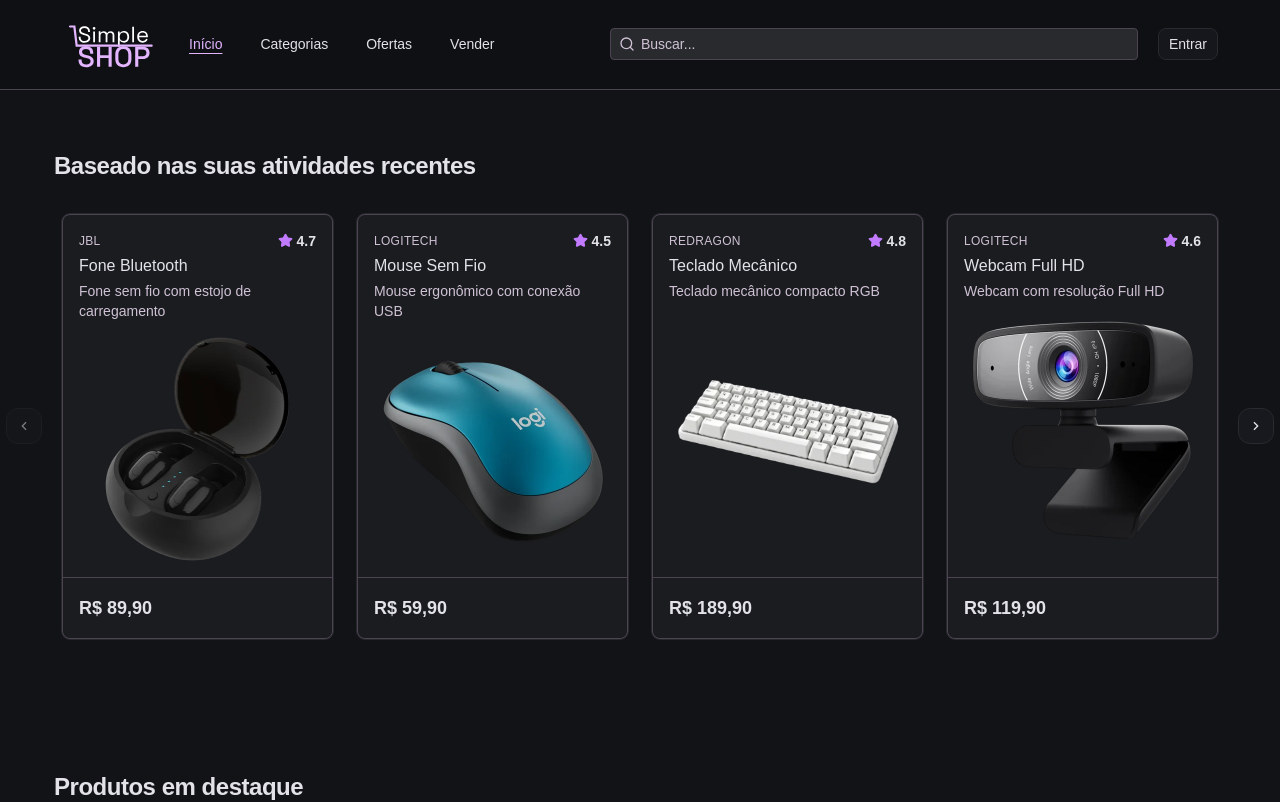
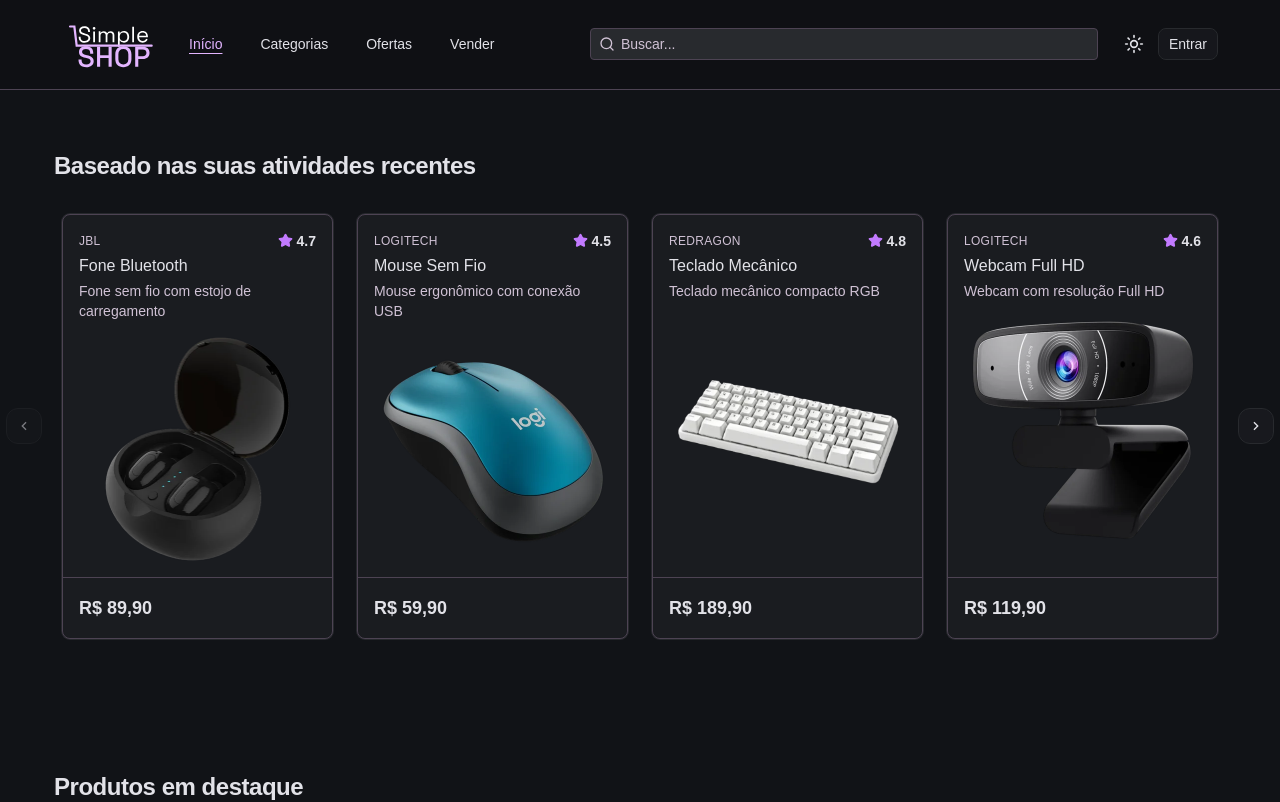
Before and after one commit to andrelsalvalaggio-ui/trabalho-react-interface, a React (Vite) app: page /inicio in a window 1280 px wide. Shown: the top 802 px of the page. Built offline with nearby package versions, Linux system fonts and the light colour scheme.

Commit message:
Refactor: Botão para alterar tema presente memso com usuario nao logado

```diff
--- a/src/components/Header.tsx
+++ b/src/components/Header.tsx
@@ -1,9 +1,9 @@
 import { Button } from "../ui/button";
-import { DropdownMenu, DropdownMenuContent, DropdownMenuGroup, DropdownMenuItem, DropdownMenuSeparator, DropdownMenuTrigger, } from "../ui/dropdown-menu";
-import { InputGroup, InputGroupAddon, InputGroupInput, } from "../ui/input-group";
+import { DropdownMenu, DropdownMenuContent, DropdownMenuGroup, DropdownMenuItem, DropdownMenuSeparator, DropdownMenuTrigger } from "../ui/dropdown-menu";
+import { InputGroup, InputGroupAddon, InputGroupInput } from "../ui/input-group";
 import { Avatar, AvatarFallback, AvatarImage } from "../ui/avatar";
 import { useNavigate } from "react-router-dom";
-import { BadgeCheckIcon, BellIcon, CreditCardIcon, LogOutIcon, MoonIcon, SearchIcon, ShoppingCartIcon, SunIcon, } from "lucide-react";
+import { BadgeCheckIcon, BellIcon, CreditCardIcon, LogOutIcon, MoonIcon, SearchIcon, ShoppingCartIcon, SunIcon } from "lucide-react";
 import { useEffect, useState } from "react";
 import Logo from "./Logo";
 import { MenuLink } from "./MenuLink";
@@ -77,15 +77,25 @@ export function Header() {
         </div>
 
         <div className="flex items-center w-fit justify-end gap-2">
+          <Button
+            variant="ghost"
+            size="icon"
+            className="cursor-pointer bg-transparent"
+            aria-label="Alternar tema"
+            onClick={toggleDarkMode}
+          >
+            {darkMode
+              ? <SunIcon className="size-5" aria-hidden="true" />
+              : <MoonIcon className="size-4" aria-hidden="true" />
+            }
+          </Button>
+
           {isLogado ?
             <>
+              <Button variant="ghost" size="icon" className="cursor-pointer" aria-label="Notificações">
+                <BellIcon />
+              </Button>
 
-              <Button variant="ghost" size="icon" className="cursor-pointer bg-transparent" aria-label="Modo Escuro" onClick={() => toggleDarkMode()}>
-                { darkMode == true ? <SunIcon className="size-5" aria-hidden="true" /> : <MoonIcon className="size-4" aria-hidden="true" /> }
-              </Button>
-              <Button variant="ghost" size="icon" className="cursor-pointer" aria-label="Notificações">
-                <BellIcon></BellIcon>
-              </Button>
               <CartPopover />
 
               <DropdownMenu>
@@ -127,7 +137,6 @@ export function Header() {
                       Sair
                     </DropdownMenuItem>
                   </DropdownMenuGroup>
-
                 </DropdownMenuContent>
               </DropdownMenu>
             </>
```
